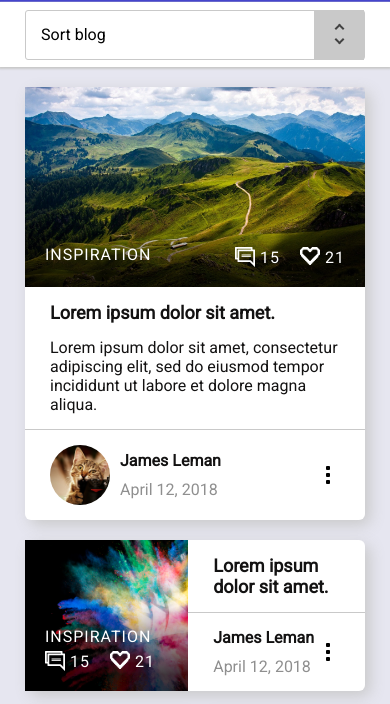
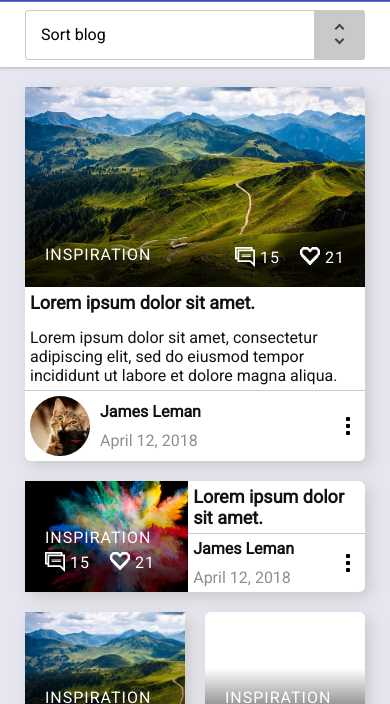
Before and after one commit to georgio777/pasco, a plain HTML site: page index.html in a window 390 px wide. Shown: the part 113-817 px from the top of the page. Drawn offline with Linux system fonts and the light colour scheme.

Commit message:
media updated

```diff
--- a/styles.less
+++ b/styles.less
@@ -543,6 +543,9 @@ li {
 
       .short-review {
         padding: 15px 25px;
+        @media (max-width: 400px) {
+          padding: 5px 5px;
+        }
 
         h1 {
           .title-font;
@@ -560,6 +563,9 @@ li {
 
       .author {
         padding: 15px 25px;
+        @media (max-width: 400px) {
+          padding: 5px 5px;
+        }
         font-size: 16px;
         color: lighten(@dark-grey, 30%);
         border-top: 1px solid @light-grey;
```
Also changed, not shown: styles.css.
